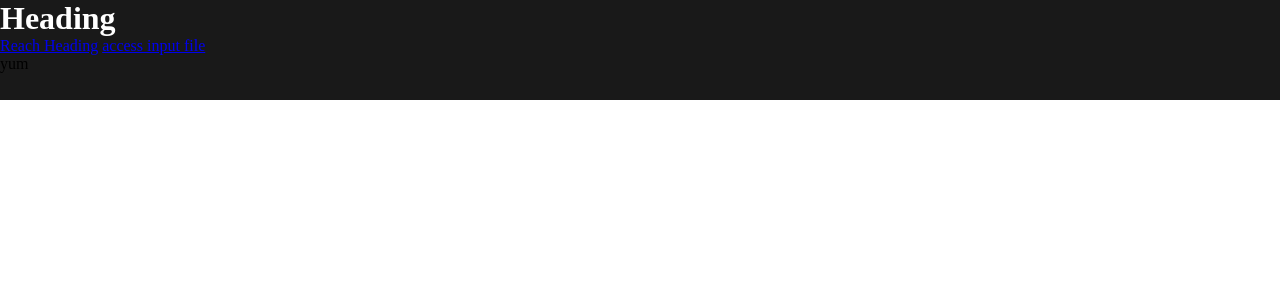
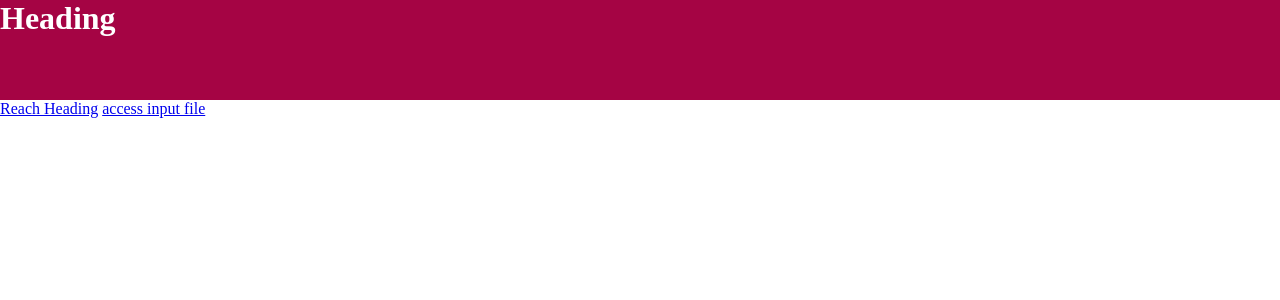
Before and after one commit to similar-to-ethab/similar-to-ethab.github.io, a PHP site: page / in a window 1280 px wide. Shown: the top 300 px of the page. Run offline with PHP 8.4, Linux system fonts and the light colour scheme.

Commit message:
good and bad changes
yeah im just doing this cause its fucked up sooooo (only index.html, script.js, and style.css are bad changes)

```diff
--- a/index.html
+++ b/index.html
@@ -7,31 +7,24 @@
 
 
     <style>
-.layersquare{opacity: 90%;}
-
+#heading{opacity: 90%;}
     </style>
 
     <title>Website</title>
 
-      <layer class="layersquare" id="layer1"
-onmouseover="intervalColor = setInterval(change_color ,40);" onmouseleave="
-clearInterval(intervalColor); console.log('Yes');"></layer>
-</head>
-<body>
 
-    <layer>
-        <h1 id="heading" style="width:auto;">Heading</h1>
-    </layer>
-    <layer id="layer2">
 
-    </layer>
+
     <div>
-        <a class="link" href="./dropdownHeader.html">Reach Heading</a>
-        <a class="link" href="./inner/form.php/">access input file</a>
-      <p>yum</p>
+        <h1 id="title" style="width:auto;" onmouseover="intervalId = setInterval(change_color ,40);" onmouseleave="
+        clearInterval(intervalId); console.log('Yes');">Heading</h1>
+
+
+        <a class="headingstuff2" href="./dropdownHeader.html">Reach Heading</a>
+        <a class="headingstuff2" href="./inner/form.php/">access input file</a>
     </div>
 
-</body>
+</head>
     <footer>
 
     <script src="script.js" type="text/javascript">
--- a/script.js
+++ b/script.js
@@ -1,4 +1,4 @@
-document.getElementById("layer1").style.color = "blue";
+
 var n1 = 0;
 var n2 = 95;
 
@@ -8,9 +8,9 @@ var hex = c.toString(16);
 return hex.length == 1 ? "0" + hex : hex;
 }
 function rgbToHex(r, g, b) {
-return "#" + componentToHex(r) + componentToHex(g) + componentToHex(b);
+  return "#" + componentToHex(r) + componentToHex(g) + componentToHex(b);
 }
-var intervalColor;
+var intervalId;
 function change_color(){
 
         if (n1 == 255)
@@ -43,6 +43,6 @@ function change_color(){
         console.log(n2);
         console.log(n3);
         console.log(rgbToHex(n1,n2,n3));*/
-        document.getElementById("layer1").style.backgroundColor = rgbToHex(n1,n2,n3); //rgb(n1,n2,n3);
+        document.getElementById("title").style.backgroundColor = rgbToHex(n1,n2,n3); //rgb(n1,n2,n3);
 
 }
--- a/style.css
+++ b/style.css
@@ -5,31 +5,15 @@
 }
 
 /*this is for the color-changing title/header*/
-.layersquare{
+#title{
     background-color:rgb(0,0,0);
-    background-position: top;
     height: 100px;
-    width: 100%;
-    position: -webkit-sticky;
-    position: fixed;
-    background-position: left top;
-    top: 0;
-    padding: 50px;
+    padding: 100px
+
     font-size: 20px;
     opacity: 100%;
-    z-index:-2;
+
 }
 
-#heading {
-    z-index: 2;
-    position:static;
 
-}
-#heading:hover{color:white;}
-
-#layer2
-{
-  position:relative;
-  margin:auto;
-
-}
+#title:hover{color:white;}
```
Also changed, not shown: dropdownStyles.css (+0 -38 lines).
